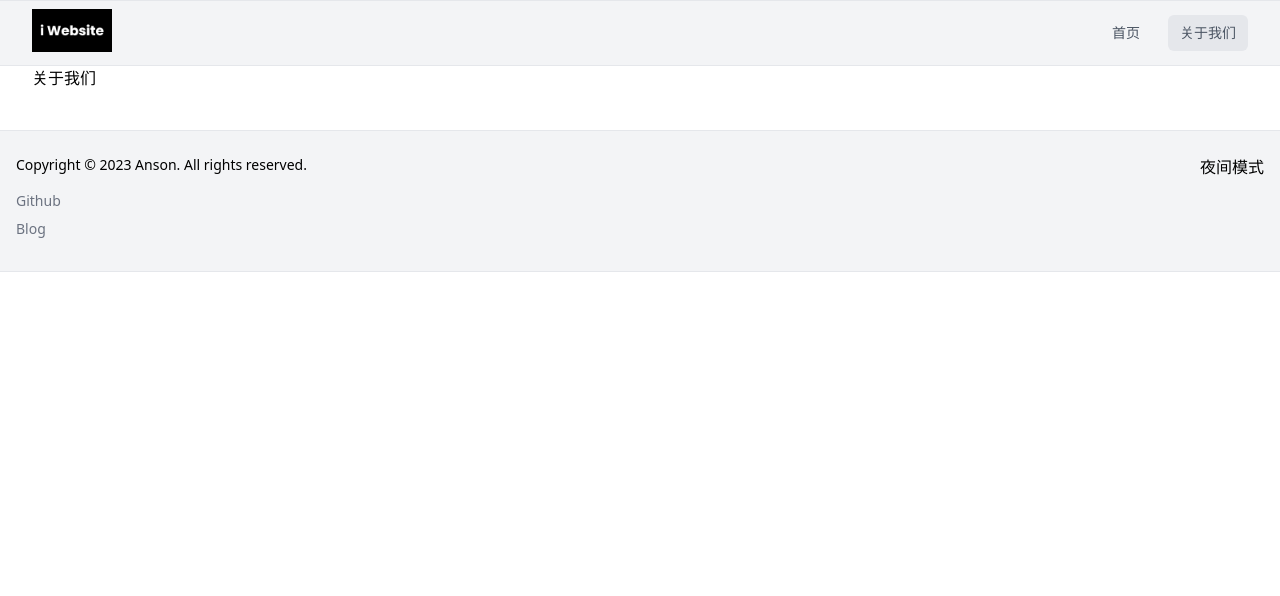
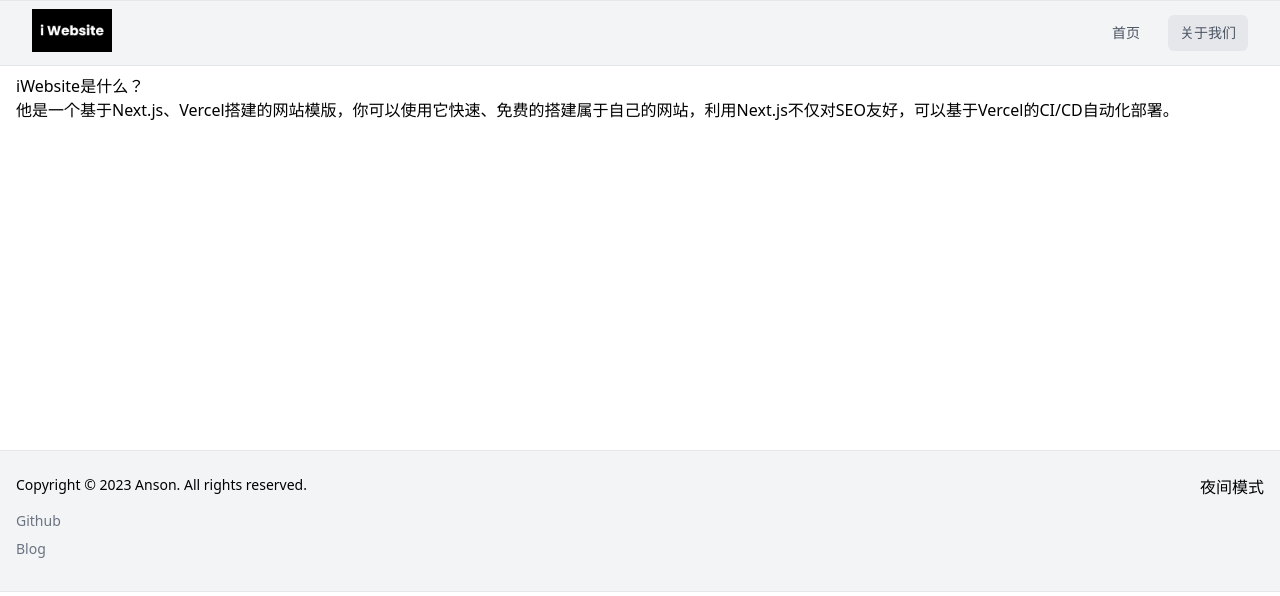
Before and after one commit to AnsonZnl/iWebsite, a Next.js app: page /about in a window 1280 px wide. Shown: the top 596 px of the page. Built offline with nearby package versions, Linux system fonts and the light colour scheme.

Commit message:
feat: about

```diff
--- a/src/pages/about.tsx
+++ b/src/pages/about.tsx
@@ -5,10 +5,11 @@ export default function About() {
   return (
     <main className="">
       <Header />
-      <div className="max-w-7xl mx-auto px-4 sm:px-6 lg:px-8">
-        <div className="flex justify-between h-16">
-          <h1>关于我们</h1>
-        </div>
+      <div className="max-w-7xl mx-auto px-4 py-2 h-96">
+        <h2 className="">iWebsite是什么？</h2>
+        <p>
+          他是一个基于Next.js、Vercel搭建的网站模版，你可以使用它快速、免费的搭建属于自己的网站，利用Next.js不仅对SEO友好，可以基于Vercel的CI/CD自动化部署。
+        </p>
       </div>
       <Footer />
     </main>
```
